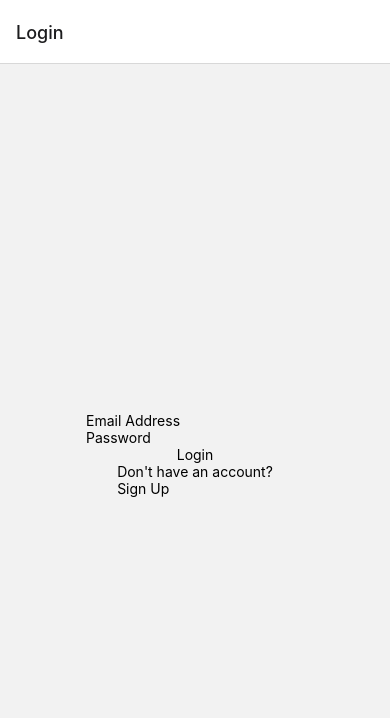
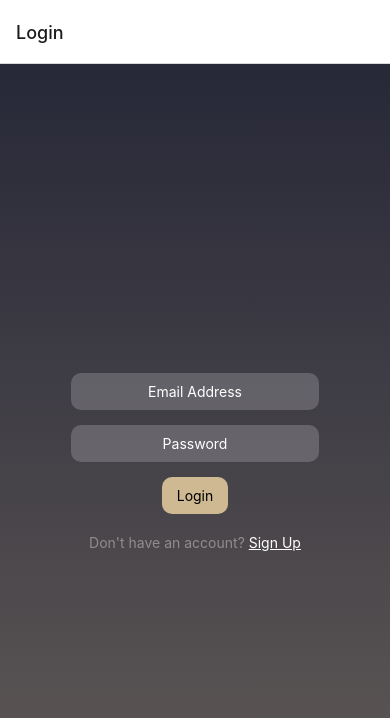
Before and after one commit to Blue-Ocean-Naruto/Village-Sports, a React Native app: screen /Login in a window 390 px wide. Shown: the top 718 px of the page. Built offline with nearby package versions, Linux system fonts and the light colour scheme; no server answers.

Commit message:
Completed basic styling. Need to implement logo icon

```diff
--- a/client/login/Login.jsx
+++ b/client/login/Login.jsx
@@ -1,7 +1,9 @@
 import React, { useState, useEffect } from 'react';
-import { TouchableOpacity, KeyboardAvoidingView, StyleSheet, Text, TextInput, View } from 'react-native';
+import { Image, TouchableOpacity, KeyboardAvoidingView, StyleSheet, Text, TextInput, View } from 'react-native';
 import { useNavigation } from '@react-navigation/core';
 import { auth } from '../../firebase';
+import LinearView from '../sharedComponents/LinearView.jsx';
+import Logo from '../../assets/VillageSportsLogo.png';
 
 const Login = () => {
   const [email, setEmail] = useState('');
@@ -29,20 +31,33 @@ const Login = () => {
   }
 
   return (
+    <LinearView>
       <KeyboardAvoidingView
         style={styles.container}
         behavior="padding"
       >
-      <View>
+        {/* <View>
+          <Image
+            style={styles.logo}
+            source={Logo}
+          />
+        </View> */}
+        <View
+          style={styles.inputContainer}
+        >
           <TextInput
             placeholder="Email Address"
+            placeholderTextColor="white"
             value={email}
             onChangeText={text => setEmail(text)}
+            style={styles.input}
           />
           <TextInput
             placeholder="Password"
+            placeholderTextColor="white"
             value={password}
             onChangeText={text => setPassword(text)}
+            style={styles.input}
             secureTextEntry
           />
         </View>
@@ -50,22 +65,32 @@ const Login = () => {
         <View>
           <TouchableOpacity
             onPress={handleLogin}
+            style={styles.loginButton}
           >
-          <Text>Login</Text>
+            <Text
+              style={styles.loginText}
+            >Login</Text>
           </TouchableOpacity>
         </View>
 
-      <View>
-        <Text>Don't have an account?</Text>
+        <View
+          style={styles.signUpContainer}
+        >
+          <Text
+            style={styles.signUpText}
+          >Don't have an account? </Text>
           <TouchableOpacity
             onPress={e => {
               navigation.navigate('SignUp');
             }}
           >
-          <Text>Sign Up</Text>
+            <Text
+              style={styles.goToSignUp}
+            >Sign Up</Text>
           </TouchableOpacity>
         </View>
       </KeyboardAvoidingView>
+    </LinearView>
   );
 };
 export default Login;
@@ -75,5 +100,43 @@ const styles = StyleSheet.create({
     flex: 1,
     justifyContent: 'center',
     alignItems: 'center',
+    width: '80%%'
   },
+  logo: {
+
+  },
+  inputContainer: {
+
+  },
+  input: {
+    backgroundColor: '#FFFFFF30',
+    paddingHorizontal: 15,
+    paddingVertical: 10,
+    borderRadius: 10,
+    marginTop: 15,
+    minWidth: '100%',
+    textAlign: 'center',
+  },
+  loginButton: {
+    backgroundColor: '#CEB992',
+    paddingHorizontal: 15,
+    paddingVertical: 10,
+    borderRadius: 10,
+    marginTop: 15,
+    minWidth: '100%',
+  },
+  loginText: {
+    textAlign: 'center',
+  },
+  signUpContainer: {
+    flexDirection: 'row',
+    marginTop: 20,
+  },
+  signUpText: {
+    color: '#FFFFFF60',
+  },
+  goToSignUp: {
+    color: 'white',
+    textDecorationLine: 'underline'
+  }
 });
--- a/client/login/SignUp.jsx
+++ b/client/login/SignUp.jsx
@@ -2,6 +2,8 @@ import React, { useState } from 'react';
 import { TouchableOpacity, KeyboardAvoidingView, StyleSheet, Text, TextInput, View } from 'react-native';
 import { useNavigation } from '@react-navigation/core';
 import { auth } from '../../firebase';
+import LinearView from '../sharedComponents/LinearView.jsx';
+import Logo from '../../assets/VillageSportsLogo.png';
 
 const SignUp = () => {
   const [username, setUsername] = useState('');
@@ -22,26 +24,41 @@ const SignUp = () => {
   }
 
   return (
+    <LinearView>
       <KeyboardAvoidingView
         style={styles.container}
         behavior="padding"
       >
         <View>
+          <Image
+            style={styles.logo}
+            source={Logo}
+          />
+        </View>
+
+        <View
+          style={styles.inputContainer}
+        >
           <TextInput
             placeholder="Username"
+            placeholderTextColor="white"
             value={username}
             onChangeText={text => setUsername(text)}
+            style={styles.input}
           />
           <TextInput
             placeholder="Email Address"
+            placeholderTextColor="white"
             value={email}
             onChangeText={text => setEmail(text)}
-          secureTextEntry
+            style={styles.input}
           />
           <TextInput
             placeholder="Password"
+            placeholderTextColor="white"
             value={password}
             onChangeText={text => setPassword(text)}
+            style={styles.input}
             secureTextEntry
           />
         </View>
@@ -49,32 +66,47 @@ const SignUp = () => {
         <View>
           <TouchableOpacity
             onPress={handleSignUp}
+            style={styles.signUpButton}
           >
-          <Text>Sign Up</Text>
+            <Text
+              style={styles.signUpText}
+            >Sign Up</Text>
           </TouchableOpacity>
         </View>
 
-      <View>
-        <Text>Already have an account?</Text>
+        <View
+          style={styles.loginContainer}
+        >
+          <Text
+            style={styles.goTologinText}
+          >Already have an account? </Text>
           <TouchableOpacity
             onPress={e => {
               navigation.navigate('Login');
             }}
           >
-          <Text>Login</Text>
+            <Text
+              style={styles.goToLogin}
+            >Login</Text>
           </TouchableOpacity>
         </View>
 
-      <View>
+        <View
+          style={styles.discoverContainer}
+        >
           <TouchableOpacity
+            style={styles.discoverButton}
             onPress={e => {
               navigation.navigate('Discover');
             }}
           >
-          <Text>Discover</Text>
+            <Text
+              style={styles.discoverText}
+            >Discover</Text>
           </TouchableOpacity>
         </View>
       </KeyboardAvoidingView>
+    </LinearView>
   );
 };
 export default SignUp;
@@ -84,5 +116,57 @@ const styles = StyleSheet.create({
     flex: 1,
     justifyContent: 'center',
     alignItems: 'center',
+    width: '80%%'
   },
+  logo: {
+
+  },
+  inputContainer: {
+
+  },
+  input: {
+    backgroundColor: '#FFFFFF30',
+    paddingHorizontal: 15,
+    paddingVertical: 10,
+    borderRadius: 10,
+    marginTop: 15,
+    minWidth: '100%',
+    textAlign: 'center',
+  },
+  signUpButton: {
+    backgroundColor: '#CEB992',
+    paddingHorizontal: 15,
+    paddingVertical: 10,
+    borderRadius: 10,
+    marginTop: 15,
+    minWidth: '100%',
+  },
+  signUpText: {
+    textAlign: 'center',
+  },
+  loginContainer: {
+    flexDirection: 'row',
+    marginTop: 20,
+  },
+  goTologinText: {
+    color: '#FFFFFF60',
+  },
+  goToLogin: {
+    color: 'white',
+    textDecorationLine: 'underline'
+  },
+  discoverContainer: {
+
+  },
+  discoverButton: {
+    backgroundColor: '#73937E',
+    paddingHorizontal: 15,
+    paddingVertical: 7,
+    borderRadius: 10,
+    marginTop: 40,
+    minWidth: '50%',
+  },
+  discoverText: {
+    textAlign: 'center',
+  }
 });
```
Also changed, not shown: 1 other file (tests, documents, lock files or other folders). Lines whose indentation alone changed are shown as unchanged.
